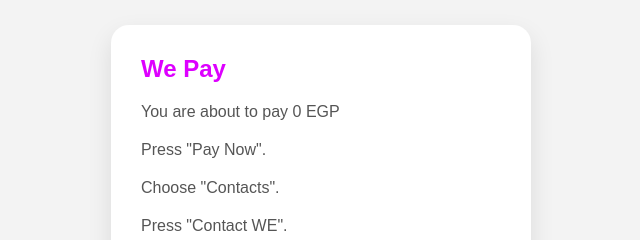
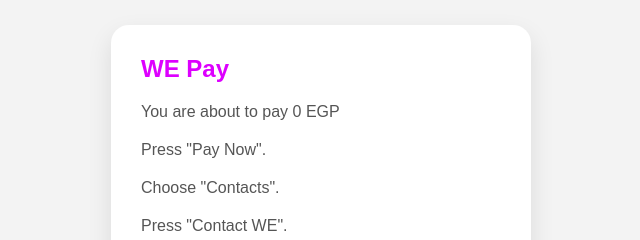
Before and after one commit to mohamedmoustafa1998-tech/Mohamed-Payment, a plain HTML site: page w.html in a window 1280 px wide. Shown: the part 157-397 px from the top of the page, 319-959 px from the left. Drawn offline with Linux system fonts and the light colour scheme.

Commit message:
Update w.html

```diff
--- a/w.html
+++ b/w.html
@@ -9,7 +9,7 @@
         <body>
 
             <div class="card">
-                <h2>We Pay</h2>
+                <h2>WE Pay</h2>
                 <p>You are about to pay <span id="amt"></span> EGP</p>
                 <p>Press "Pay Now".</p>
                 <p>Choose "Contacts".</p>
```
